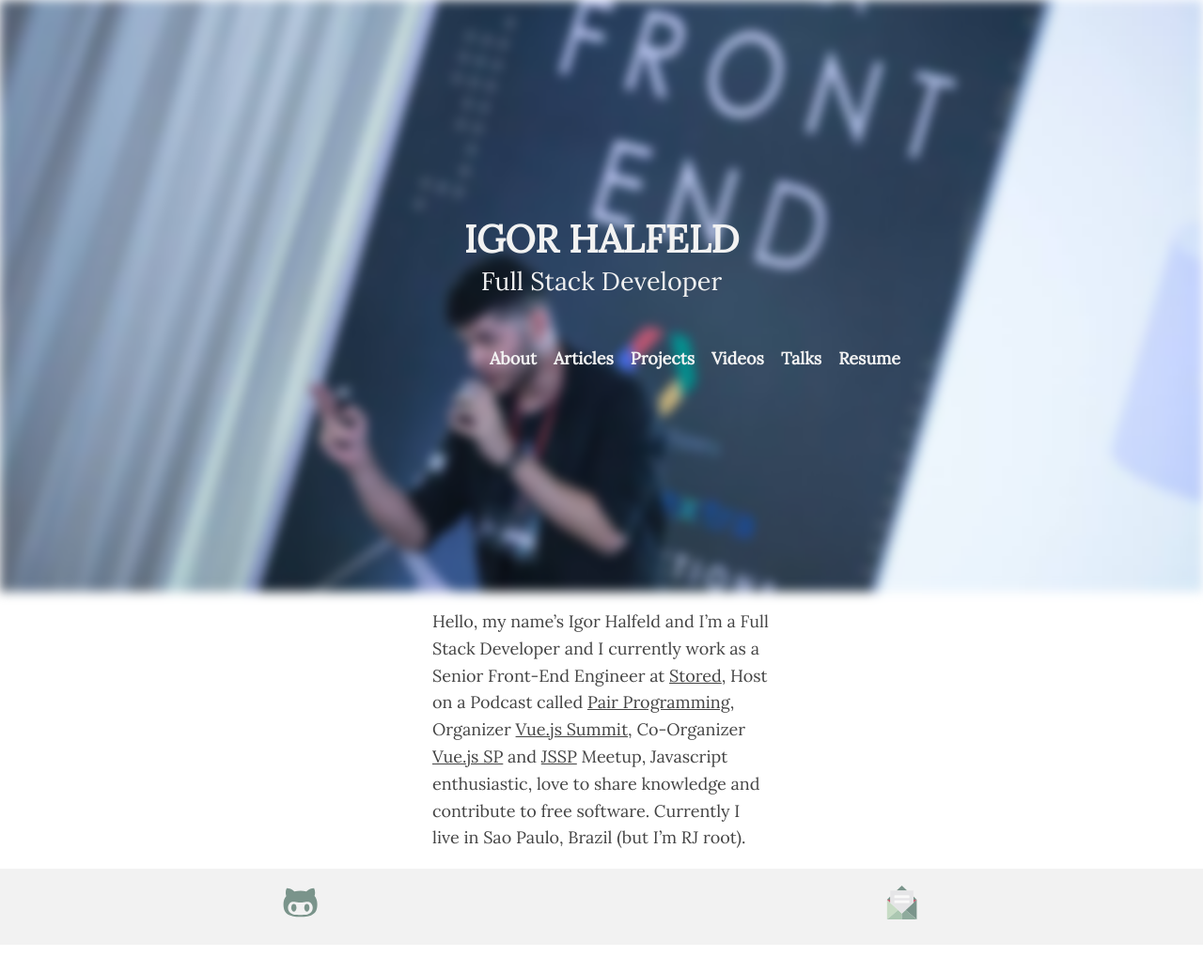
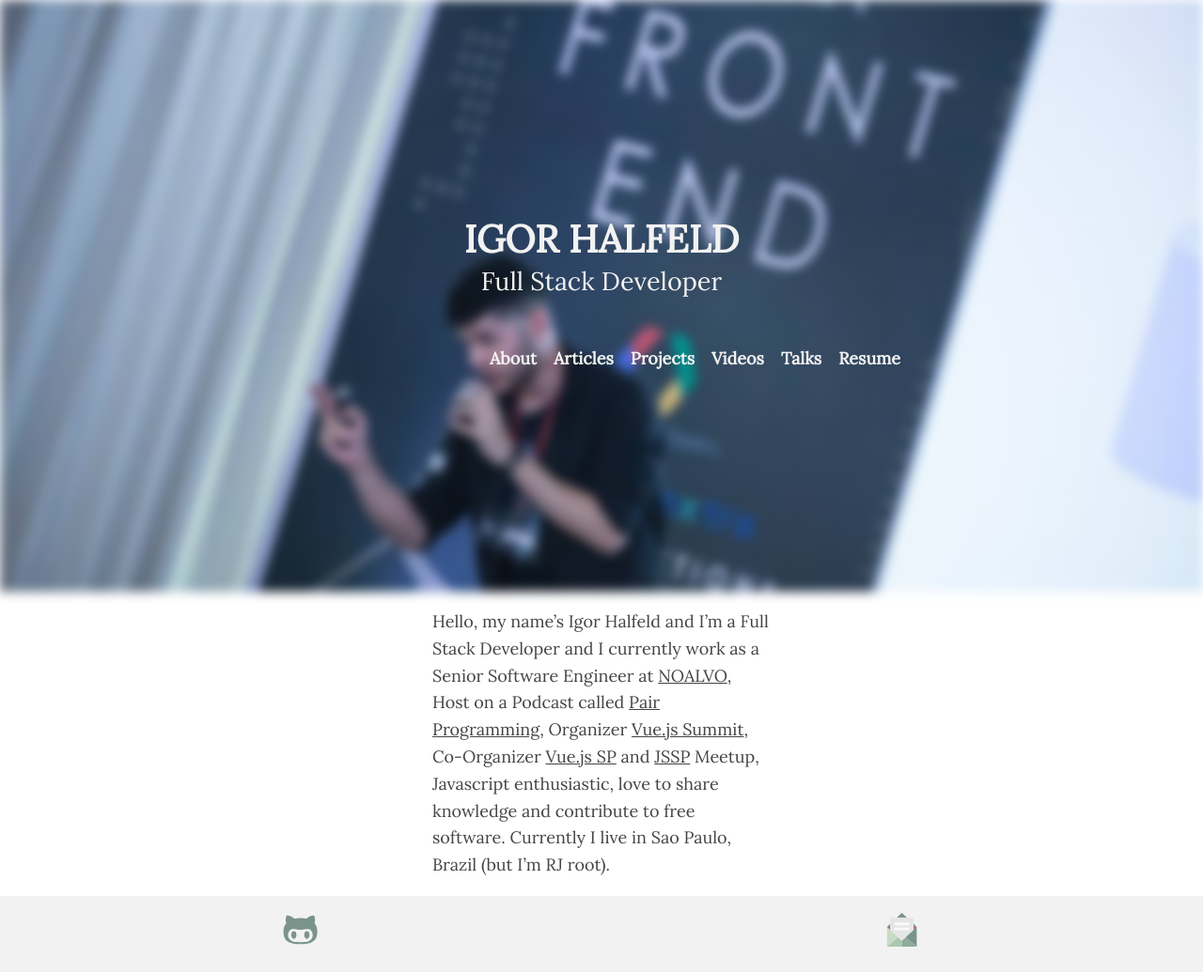
Before and after one commit to Halfeld/website, a Jekyll site: the page built from index.md, in a window 1280 px wide. Shown: the whole page at 94% size. Built offline with Jekyll 4.4.1, drawn with Linux system fonts in a browser that asks for light colours; comment, search, counter and statistics services are not loaded; before the commit the page ends 1006 px from its top, so only the background shows below that.

Commit message:
Change about me

```diff
--- a/index.md
+++ b/index.md
@@ -3,4 +3,4 @@
 index: true
 ---
 
-Hello, my name's {{ site.title }} and I'm a {{ site.description }} and I currently work as a Senior Front-End Engineer at [Stored](stored.com.br), Host on a Podcast called [Pair Programming](https://soundcloud.com/user-663337641), Organizer [Vue.js Summit](https://vuejssummit.com/), Co-Organizer [Vue.js SP](https://www.meetup.com/VueJS-SP) and [JSSP](https://www.meetup.com/Javascript-SP) Meetup, Javascript enthusiastic, love to share knowledge and contribute to free software. Currently I live in Sao Paulo, Brazil (but I'm RJ root).
+Hello, my name's {{ site.title }} and I'm a {{ site.description }} and I currently work as a Senior Software Engineer at [NOALVO](https://midianoalvo.com.br/), Host on a Podcast called [Pair Programming](https://soundcloud.com/user-663337641), Organizer [Vue.js Summit](https://vuejssummit.com/), Co-Organizer [Vue.js SP](https://www.meetup.com/VueJS-SP) and [JSSP](https://www.meetup.com/Javascript-SP) Meetup, Javascript enthusiastic, love to share knowledge and contribute to free software. Currently I live in Sao Paulo, Brazil (but I'm RJ root).
```
